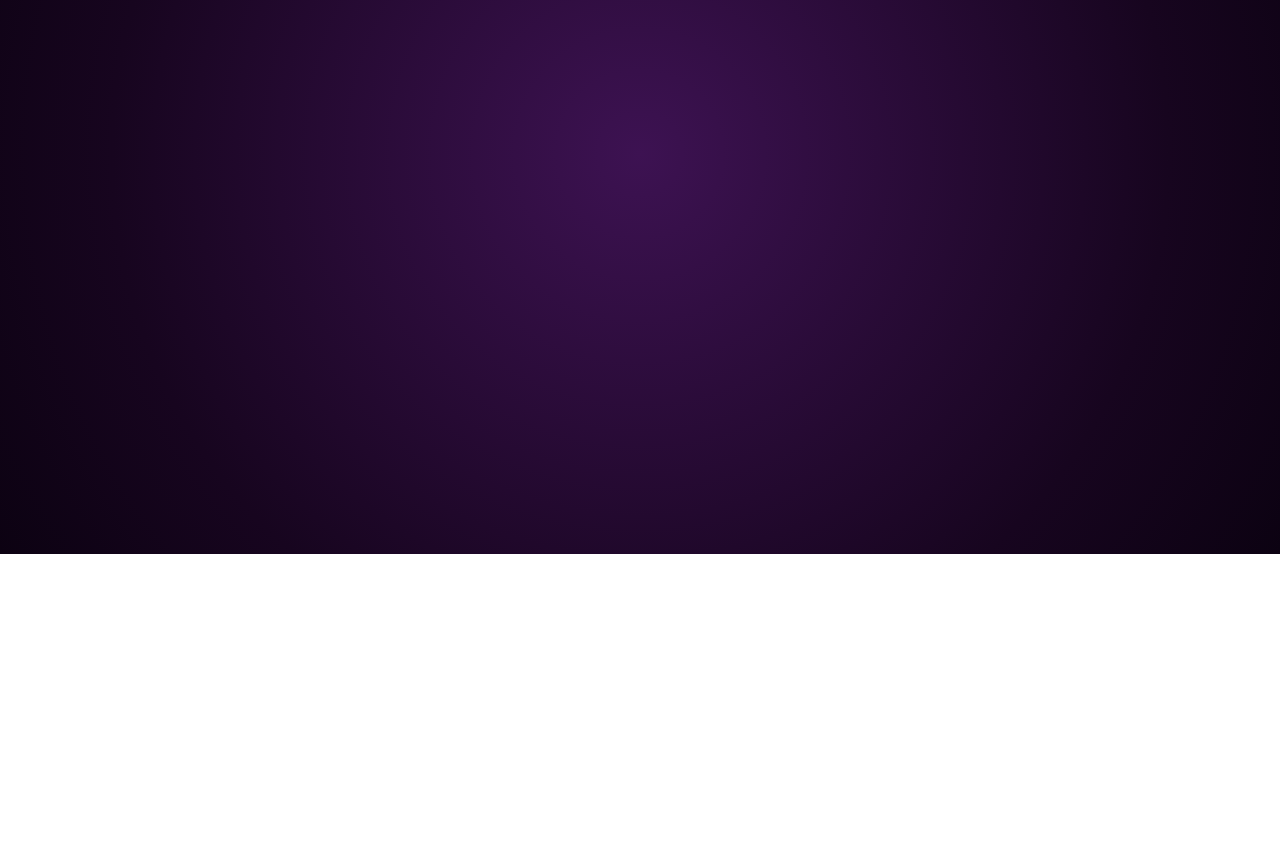
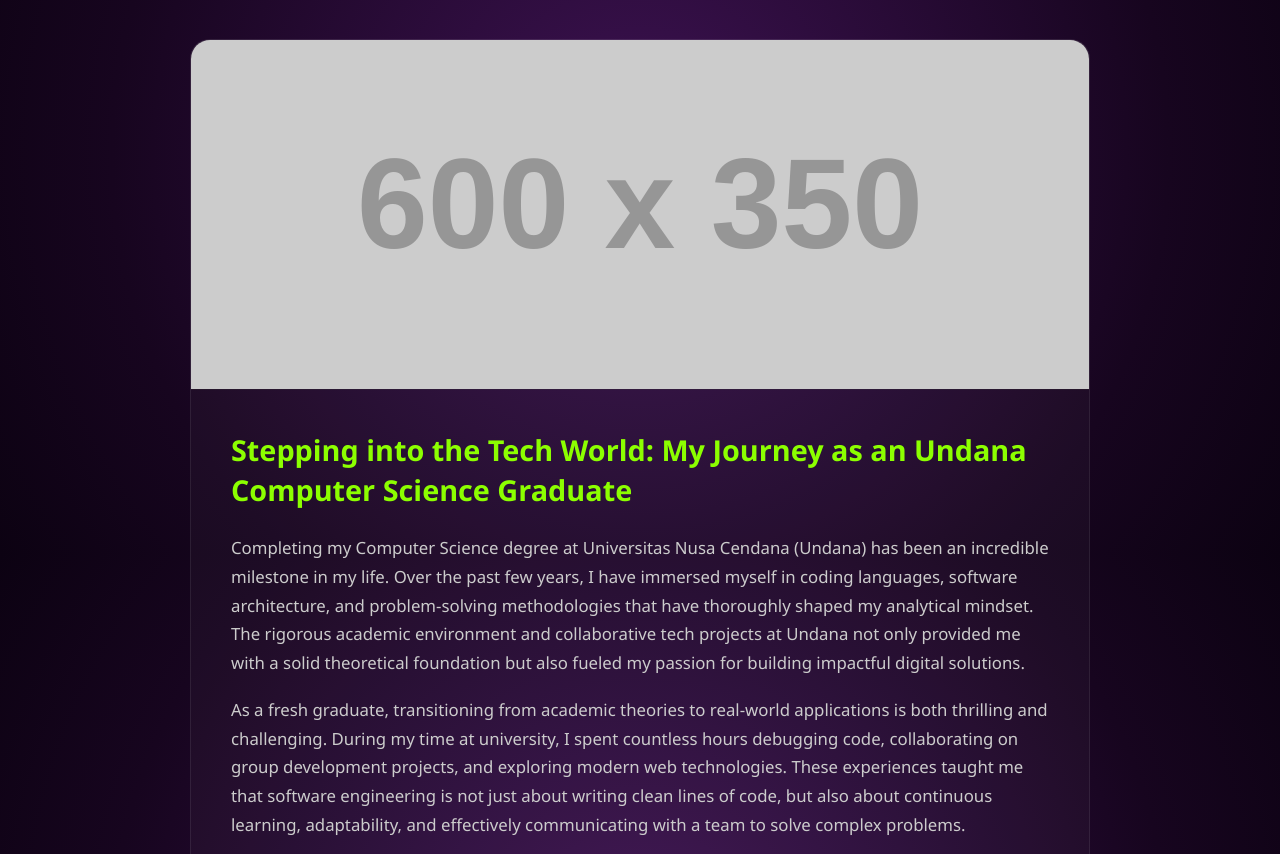
Before and after one commit to thingsofariel/PersonalWeb, a website built with Vite: page blog.html in a window 1280 px wide. Shown: the part 246-1100 px from the top of the page. Before the commit the page ends 800 px from the top, so only its background shows below. Built offline with nearby package versions, Linux system fonts and the light colour scheme; placeholder pictures from the web are drawn by us.

Commit message:
Add content to blog page

```diff
--- a/blog.html
+++ b/blog.html
@@ -6,6 +6,7 @@
     <title>Blog</title>
     <link rel="stylesheet" href="style.css">
 </head>
+<body>
 
     <header>
         <a href="index.html" class="logo">Logo</a>
@@ -20,9 +21,36 @@
         </nav>
     </header>
 
-    <main style="padding: 5rem 10%;">
-        <h1>Blog Page</h1>
-        <p>Content coming soon...</p>
+    <main style="padding: 10rem 10% 5rem 10%;">
+        <h1 style="font-size: 3rem; margin-bottom: 3rem; color: #ffffff;">Blog Page</h1>
+
+        <div class="blog-grid">
+            <!-- Box Konten 1: Fresh Graduate -->
+            <article class="blog-card">
+                <div class="blog-image-wrapper">
+                    <img src="https://via.placeholder.com/600x350" alt="Undana Graduation">
+                </div>
+                <div class="blog-content">
+                    <h2 class="blog-title">Stepping into the Tech World: My Journey as an Undana Computer Science Graduate</h2>
+                    <p>Completing my Computer Science degree at Universitas Nusa Cendana (Undana) has been an incredible milestone in my life. Over the past few years, I have immersed myself in coding languages, software architecture, and problem-solving methodologies that have thoroughly shaped my analytical mindset. The rigorous academic environment and collaborative tech projects at Undana not only provided me with a solid theoretical foundation but also fueled my passion for building impactful digital solutions.</p>
+                    <p>As a fresh graduate, transitioning from academic theories to real-world applications is both thrilling and challenging. During my time at university, I spent countless hours debugging code, collaborating on group development projects, and exploring modern web technologies. These experiences taught me that software engineering is not just about writing clean lines of code, but also about continuous learning, adaptability, and effectively communicating with a team to solve complex problems.</p>
+                    <p>Looking ahead, I am eager to bring my fresh perspective, technical skills, and enthusiastic work ethic into the professional tech industry. I am highly motivated to contribute to innovative projects, continue learning from experienced mentors, and further refine my development capabilities. This blog page marks the beginning of my professional portfolio, where I look forward to sharing my growth, projects, and insights as I embark on this exciting career path.</p>
+                </div>
+            </article>
+
+            <!-- Box Konten 2: Fortuna -->
+            <article class="blog-card">
+                <div class="blog-image-wrapper">
+                    <img src="https://via.placeholder.com/600x350" alt="Working at Fortuna">
+                </div>
+                <div class="blog-content">
+                    <h2 class="blog-title">A Day in the Life: My Professional Journey at Fortuna</h2>
+                    <p>Working at Fortuna has been an enriching experience that continuously challenges me to grow as a tech professional. Every day brings a dynamic mix of collaborative brainstorming sessions, hands-on development, and strategic problem-solving. Being part of a fast-paced environment allows me to apply my technical knowledge directly to live projects, ensuring that our digital platforms remain robust, efficient, and user-friendly.</p>
+                    <p>A typical day starts with a team sync-up where we align on our goals, discuss ongoing tasks, and address any potential roadblocks. I spend a significant portion of my time writing clean code, reviewing pull requests, and optimizing our web applications to deliver the best possible user experience. What I enjoy most about Fortuna is the emphasis on teamwork and innovation; everyone is encouraged to propose new ideas and experiment with modern tools to enhance our workflow.</p>
+                    <p>Reflecting on my time here, the learning curve has been rewarding, and the supportive culture at Fortuna has made a significant impact on my career development. Balancing daily deliverables with long-term project goals has taught me invaluable lessons in time management and agile methodologies. I am incredibly proud of what we are building here, and I look forward to tackling more exciting tech challenges with this amazing team.</p>
+                </div>
+            </article>
+        </div>
     </main>
 
 </body>
--- a/style.css
+++ b/style.css
@@ -639,3 +639,83 @@ header {
 .btn-secondary:hover {
   background: rgba(255, 255, 255, 0.1);
 }
+
+/* ==========================================
+   Blog Page Specific Styles
+   ========================================== */
+
+/* Mengatur susunan vertical post blog agar berjarak */
+.blog-grid {
+    display: flex;
+    flex-direction: column;
+    gap: 4rem;
+    max-width: 900px;
+    margin: 0 auto;
+}
+
+/* Desain kotak teks / kartu terpisah untuk setiap konten */
+.blog-card {
+    background: rgba(255, 255, 255, 0.03);
+    border: 1px solid rgba(255, 255, 255, 0.08);
+    border-radius: 20px;
+    overflow: hidden;
+    transition: transform 0.3s ease, border-color 0.3s ease;
+}
+
+/* Efek menyala hijau neon saat di-hover */
+.blog-card:hover {
+    transform: translateY(-5px);
+    border-color: var(--accent-color);
+    box-shadow: 0 10px 30px rgba(140, 255, 0, 0.05);
+}
+
+/* Tempat foto di atas judul */
+.blog-image-wrapper {
+    width: 100%;
+    height: 350px;
+    overflow: hidden;
+    background-color: rgba(0, 0, 0, 0.2);
+    border-bottom: 1px solid rgba(255, 255, 255, 0.05);
+}
+
+.blog-image-wrapper img {
+    width: 100%;
+    height: 100%;
+    object-fit: cover;
+}
+
+/* Padding area teks di dalam kotak */
+.blog-content {
+    padding: 2.5rem;
+}
+
+.blog-title {
+    font-size: 1.8rem;
+    color: var(--accent-color);
+    margin-bottom: 1.5rem;
+    line-height: 1.4;
+}
+
+.blog-content p {
+    color: #cccccc;
+    font-size: 1.05rem;
+    line-height: 1.7;
+    margin-bottom: 1.2rem;
+}
+
+.blog-content p:last-child {
+    margin-bottom: 0;
+}
+
+/* Responsive design untuk mobile */
+@media (max-width: 768px) {
+    .blog-image-wrapper {
+        height: 220px;
+    }
+    .blog-content {
+        padding: 1.5rem;
+    }
+    .blog-title {
+        font-size: 1.4rem;
+    }
+}
```
